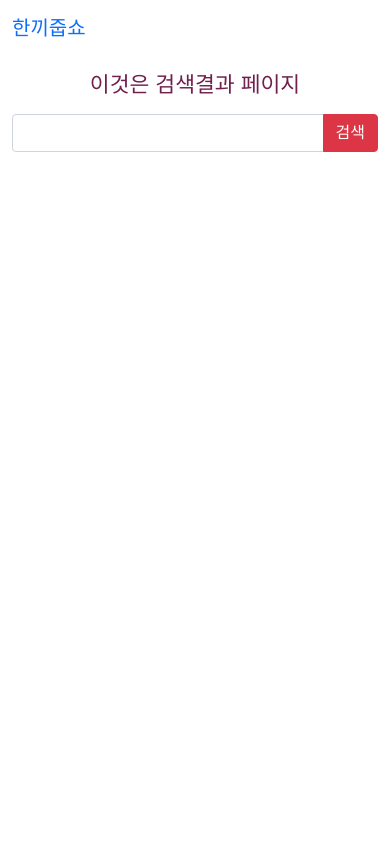
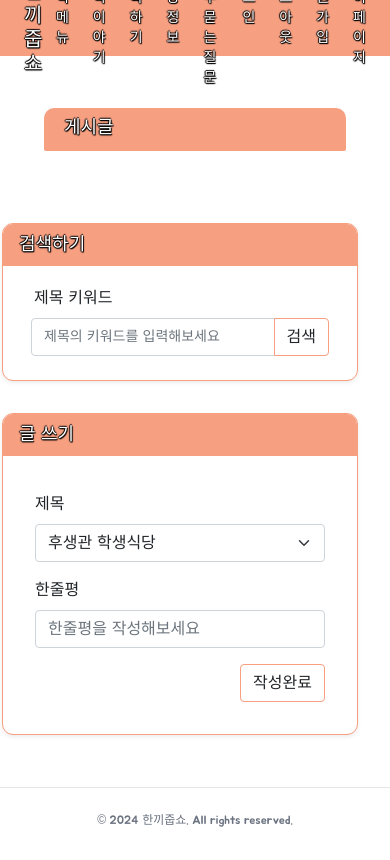
Before and after one commit to jae0478/opensource16team, a Node server app: page /search in a window 390 px wide. Before the commit the page ends 152 px from the top, so only its background shows below. Run offline with Node 20, Linux system fonts and the light colour scheme; data that the repository does not hold is empty; some libraries are stand-ins or nearby versions.

Commit message:
- list.ejs 완료

```diff
--- a/server.js
+++ b/server.js
@@ -528,10 +528,6 @@
     });
 });
 
-// /write로 들어오면 write.ejs 보내라
-app.get('/write', 로그인했니, function (요청, 응답) {
-    응답.render('write.ejs');
-});
 // /edit으로 접속하면 edit.ejs 보여줌
 app.get('/edit/:id', function (요청, 응답) {
     db.collection('post').findOne({ _id: parseInt(요청.params.id) }, function (에러, 결과) {
@@ -616,22 +612,10 @@
         }
         },
     ]
-    // 검색조건에 맞는 것들을 모두 가져와 search.ejs로 전달
+    // 검색조건에 맞는 것들을 모두 가져와 list.ejs로 전달
     db.collection('post').aggregate(검색조건).toArray((에러, 결과) => {
         console.log(결과);
-        응답.render('search.ejs', { posts : 결과, user: 요청.user});
-    });
-});
-// /detail로 접속하면 detail.ejs 보여줌
-app.get('/detail/:id', function (요청, 응답) {
-    db.collection('post').findOne({ _id: parseInt(요청.params.id) }, function (에러, 결과) {
-        if (에러 || !결과) {
-            응답.status(404).send('<h1>요청한 페이지는 없습니다.</h1>');
-        }
-        else {
-            console.log(결과);
-            응답.render('detail.ejs', { data: 결과, user : 요청.user });
-        }
+        응답.render('list.ejs', { posts : 결과, user: 요청.user});
     });
 });
 app.get('/FAQ', function(요청, 응답) {
--- a/views/list.ejs
+++ b/views/list.ejs
@@ -27,11 +27,40 @@
             font-family: 'Jua', sans-serif;
         }
 
+        .btn-danger {
+            background-color: var(--secondary-bg-color);
+            color: var(--main-text-color);
+            border: 1px solid #F79F81;
+            transition: background-color 0.3s, color 0.3s;
+        }
+
+        .btn-danger:hover {
+            background-color: #F79F81;
+            color: var(--main-text-color);
+        }
+
+        .form-control:focus {
+            background-color: #fff;
+            border-color: #F79F81;
+            box-shadow: 0 0 5px rgba(247, 159, 129, 0.5);
+        }
+
+        .article {
+            font-size: 18px;
+            background-color: #F79F81;
+            border-top-left-radius: 10px;
+            border-top-right-radius: 10px;
+            padding: 7px;
+            color: white;
+            padding-left: 20px;
+            text-shadow: -1px 0px 1px black, 0px 1px 1px black, 1px 1px 1px black, 0px -1px 1px black;
+        }
     </style>
 </head>
 
 <body>
-    <header class="px-4 lg:px-6 h-14 flex items-center bg-[#F79F81] text-white">
+    <header class="px-4 lg:px-6 h-14 flex items-center bg-[#F79F81] text-white"
+        style="text-shadow: -1px 0px 1px black, 0px 1px 1px black, 1px 1px 1px black, 0px -1px 1px black">
         <a class="flex items-center justify-center" href="/">
 
             <h5 style="font-size: 20px;" class="hover:text-gray-200">한끼줍쇼</h5>
@@ -49,53 +78,88 @@
         </nav>
     </header>
     <div class="container mx-auto grid grid-cols-1 gap-8 py-8 md:grid-cols-[3fr_1fr]">
-        <div>
+        <div style="padding: 20px;">
             <div class="container">
-                <ul class="list-group">
+                <div class="article">게시글</div>
+                <ul class="list-group"
+                    style="border: 1px solid #F79F81; border-top-left-radius: 0px; border-top-right-radius: 0px;">
                     <% for (var i=0; i<posts.length; i++) { %>
-                        <li class="list-group-item d-flex justify-content-between align-items-center" style="padding: 20px;">
+                        <li class="list-group-item d-flex justify-content-between align-items-center"
+                            style="padding: 20px;">
                             <!-- <p>글번호 : <%= posts[i]._id %> -->
                             <!-- </p> -->
                             <div>
-                                <a href="/detail/<%= posts[i]._id %>" style="font-size: 22px;" class="hover:text-gray-500"><%= posts[i].제목 %></a>
-                                <p style="color: rgb(112, 112, 112);"><%= posts[i].본문 %></p>
-                                <p style="font-size: 12px; color: rgb(112, 112, 112);"><%= posts[i].작성시간 %></p>
+                                <p style="font-size: 22px;">
+                                    <%= posts[i].제목 %>
+                                </p>
+                                <p style="color: rgb(112, 112, 112);">
+                                    <%= posts[i].본문 %>
+                                </p>
+                                <p style="font-size: 12px; color: rgb(112, 112, 112);">
+                                    <%= posts[i].작성시간 %>
+                                </p>
                             </div>
+
                             <!-- 내 글만 삭제 가능하게 -->
                             <% if (JSON.stringify(user._id)==JSON.stringify(posts[i].작성자)) { %>
-                                <button class="btn btn-danger delete" data-id="<%= posts[i]._id %>" style="font-size: 13px;">삭제</button>
+                                <div class="ms-auto">
+                                    <a href="/edit/<%= posts[i]._id %>" class="btn btn-danger card-link"
+                                        style="font-size: 13px;">수정하기</a>
+                                    <button class="btn btn-danger delete" data-id="<%= posts[i]._id %>"
+                                        style="font-size: 13px;">삭제</button>
+                                </div>
+
                                 <% } else { %>
-                                    <button class="btn btn-danger delete hide" data-id="<%= posts[i]._id %>" style="font-size: 13px;">삭제</button>
+                                    <div class="ms-auto">
+                                        <a href="/edit/<%= posts[i]._id %>" class="btn btn-danger card-link hide"
+                                            style="font-size: 13px;">수정하기</a>
+                                        <button class="btn btn-danger delete hide" data-id="<%= posts[i]._id %>"
+                                            style="font-size: 13px;">삭제</button>
+                                    </div>
                                     <% } %>
                         </li>
                         <% } %>
                 </ul>
             </div>
         </div>
-        <div class="space-y-8">
-            <div class="rounded-lg border border-gray-200 bg-white p-6 shadow-sm dark:border-gray-800 dark:bg-gray-950">
-                <h3 class="text-lg px-3">검색하기</h3>
-                <div class="mt-4">
+        <div class="space-y-8" style="padding: 20px; margin-left: -30px;">
+            <div class="rounded-lg bg-white shadow-sm dark:border-gray-800 dark:bg-gray-950"
+                style="border: 1px solid #F79F81; border-radius: 11px;">
+                <h3 class="text-lg px-3 article">검색하기</h3>
+                <div class="mt-1 p-3">
+                    <label class="form-label" style="padding-left: 15px;">제목 키워드</label>
+
                     <div class="container input-group mb-2">
 
                         <input
-              class="form-control flex h-10 border border-input ring-offset-background file:border-0 file:bg-transparent file:text-sm file:font-medium placeholder:text-muted-foreground focus-visible:outline-none focus-visible:ring-2 focus-visible:ring-ring focus-visible:ring-offset-2 disabled:cursor-not-allowed disabled:opacity-50 w-full rounded-md bg-gray-100 px-3 py-2 text-sm shadow-none focus:bg-gray-200 dark:bg-gray-800 dark:focus:bg-gray-700"
-              id="search-input"
-              placeholder="제목의 키워드를 입력해보세요"
-            />
-                        <!-- <input class="form-control" id="search-input"> -->
+                            class="form-control" style="font-size: 14px;"
+                            id="search-input" placeholder="제목의 키워드를 입력해보세요" />
                         <button class="input-group-append btn btn-danger" id="search">검색</button>
                     </div>
                 </div>
             </div>
-            <div class="rounded-lg border border-gray-200 bg-white p-6 shadow-sm dark:border-gray-800 dark:bg-gray-950">
-                <h3 class="text-lg px-3">글 쓰기</h3>
-                <div class="mt-4">
-                    <!-- 글쓰기 버튼 -->
-                    <div class="wrapper">
-                        <div class="container">
-                            <a href="/write" title="Button fade purple" class="btn btn-danger">글을 작성하고 싶다면 이 버튼을 눌러보세요:)</a>
-                        </div>
+            <div class="rounded-lg bg-white shadow-sm dark:border-gray-800 dark:bg-gray-950"
+                style="border: 1px solid #F79F81; border-radius: 11px;">
+                <h3 class="text-lg px-3 article">글 쓰기</h3>
+                <div class="mt-4 p-3">
+                    <div class="p-3" style="margin-top: -20px;">
+                        <form action="/add" method="post">
+                            <div class="mb-3">
+                                <label class="form-label">제목</label>
+                                <select class="form-select" aria-label="Default select example" name="title">
+                                    <option value="후생관 학생식당">후생관 학생식당</option>
+                                    <option value="후생관 교직원식당">후생관 교직원식당</option>
+                                    <option value="기숙사 식당">기숙사 식당</option>
+                                </select>
+                            </div>
+                            <div class="mb-3">
+                                <label class="form-label">한줄평</label>
+                                <input class="form-control" name="content" placeholder="한줄평을 작성해보세요">
+                            </div>
+                            <div class="d-flex justify-content-end">
+                                <button type="submit" class="btn btn-danger">작성완료</button>
+                            </div>
+                        </form>
                     </div>
                 </div>
             </div>
@@ -103,7 +167,8 @@
 
     </div>
 
-    <footer class="flex flex-col gap-2 sm:flex-row py-6 w-full shrink-0 items-center px-4 md:px-6 border-t border-gray-200 dark:border-gray-700">
+    <footer
+        class="flex flex-col gap-2 sm:flex-row py-6 w-full shrink-0 items-center px-4 md:px-6 border-t border-gray-200 dark:border-gray-700">
         <p class="text-xs text-gray-500 dark:text-gray-400">© 2024 한끼줍쇼. All rights reserved.</p>
         <nav class="sm:ml-auto flex gap-4 sm:gap-6">
         </nav>
@@ -124,7 +189,7 @@
                 console.log(결과);
                 console.log('성공했어염');
 
-                지금누른거.closest('li').fadeOut(500, function() {
+                지금누른거.closest('li').fadeOut(500, function () {
                     $(this).remove();
                 });
             }).fail(function (xhr, textStatus, errorThrown) {
@@ -138,6 +203,13 @@
             window.location.replace('/search?value=' + 입력한값);   // query string, query parameter
         });
 
+        // 검색 입력란에서 엔터 키를 누르면 검색 버튼 클릭하기
+        $('#search-input').on('keydown', function (event) {
+            if (event.key === 'Enter') {
+                event.preventDefault(); // 폼의 기본 동작(폼 제출)을 막음
+                $('#search').click(); // 검색 버튼 클릭 이벤트를 트리거
+            }
+        });
     </script>
 
     <!-- 부트스트랩 -->
--- a/views/search.ejs
+++ /dev/null
@@ -1,88 +0,0 @@
-<!doctype html>
-<html lang="en">
-
-<head>
-    <!-- Required meta tags -->
-    <meta charset="utf-8">
-    <meta name="viewport" content="width=device-width, initial-scale=1">
-
-    <!-- Bootstrap CSS -->
-    <link href="https://cdn.jsdelivr.net/npm/bootstrap@5.1.3/dist/css/bootstrap.min.css" rel="stylesheet"
-        integrity="sha384-1BmE4kWBq78iYhFldvKuhfTAU6auU8tT94WrHftjDbrCEXSU1oBoqyl2QvZ6jIW3" crossorigin="anonymous">
-
-    <link rel="stylesheet" href="/public/main.css">
-
-    <title>Hello, world!</title>
-</head>
-
-<body>
-    <!-- 저장되어 있는 할 일들 보여주는 페이지 -->
-
-    <%- include('nav.html') %>
-
-
-    <!-- server에서 가져온 데이터 활용 -->
-    <h4 class="ml-2 my-3 text-center">이것은 검색결과 페이지</h4>
-
-    <div class="container input-group mb-2">
-        <input class="form-control" id="search-input">
-        <button class="input-group-append btn btn-danger" id="search">검색</button>
-    </div>
-
-    <div class="container">
-        <ul class="list-group">
-            <% for (var i=0; i<posts.length; i++) { %>
-                <li class="list-group-item">
-                    <p>글번호 : <%= posts[i]._id %></p>
-                    <a href="/detail/<%= posts[i]._id %>">제목 : <%= posts[i].제목 %>
-                    </a>
-                    <p>본문 : <%= posts[i].본문 %>
-                    </p>
-                    <p>작성시간 : <%= posts[i].작성시간 %>
-                    </p>
-                    <!-- 내 글만 삭제 가능하게 -->
-                    <% if (JSON.stringify(user._id) == JSON.stringify(posts[i].작성자)) { %>
-                        <button class="btn btn-danger delete" data-id="<%= posts[i]._id %>">삭제</button>
-                    <% } else { %>
-                        <button class="btn btn-danger delete hide" data-id="<%= posts[i]._id %>">삭제</button>
-                    <% } %>
-                </li>
-            <% } %>
-        </ul>
-    </div>
-    <!-- jquery 태그 -->
-    <script src="https://code.jquery.com/jquery-3.7.0.min.js"></script>
-
-    <script>
-        // 삭제 버튼 누르면 서버로 delete 요청
-        $('.delete').click(function (e) {
-            var 글번호 = e.target.dataset.id;
-            var 지금누른거 = $(this);
-            $.ajax({
-                method: 'DELETE',
-                url: '/delete',
-                data: { _id : 글번호 }
-            }).done(function (결과) {
-                console.log('성공했어염');
-                지금누른거.parent('li').fadeOut();
-            }).fail(function (xhr, textStatus, errorThrown) {
-                console.log(xhr, textStatus, errorThrown);
-            });
-        });
-
-        // 검색 버튼 누르면 서버로 get 요청
-        $('#search').click(function(){
-            var 입력한값 = $('#search-input').val()
-            window.location.replace('/search?value=' + 입력한값);   // query string, query parameter
-        });
-
-    </script>
-
-    <!-- 부트스트랩 -->
-    <script src="https://cdn.jsdelivr.net/npm/bootstrap@5.1.3/dist/js/bootstrap.bundle.min.js"
-        integrity="sha384-ka7Sk0Gln4gmtz2MlQnikT1wXgYsOg+OMhuP+IlRH9sENBO0LRn5q+8nbTov4+1p"
-        crossorigin="anonymous"></script>
-
-</body>
-
-</html>
```
Also changed, not shown: views/detail.ejs (deleted, +0 -51 lines), views/write.ejs (deleted, +0 -46 lines).
